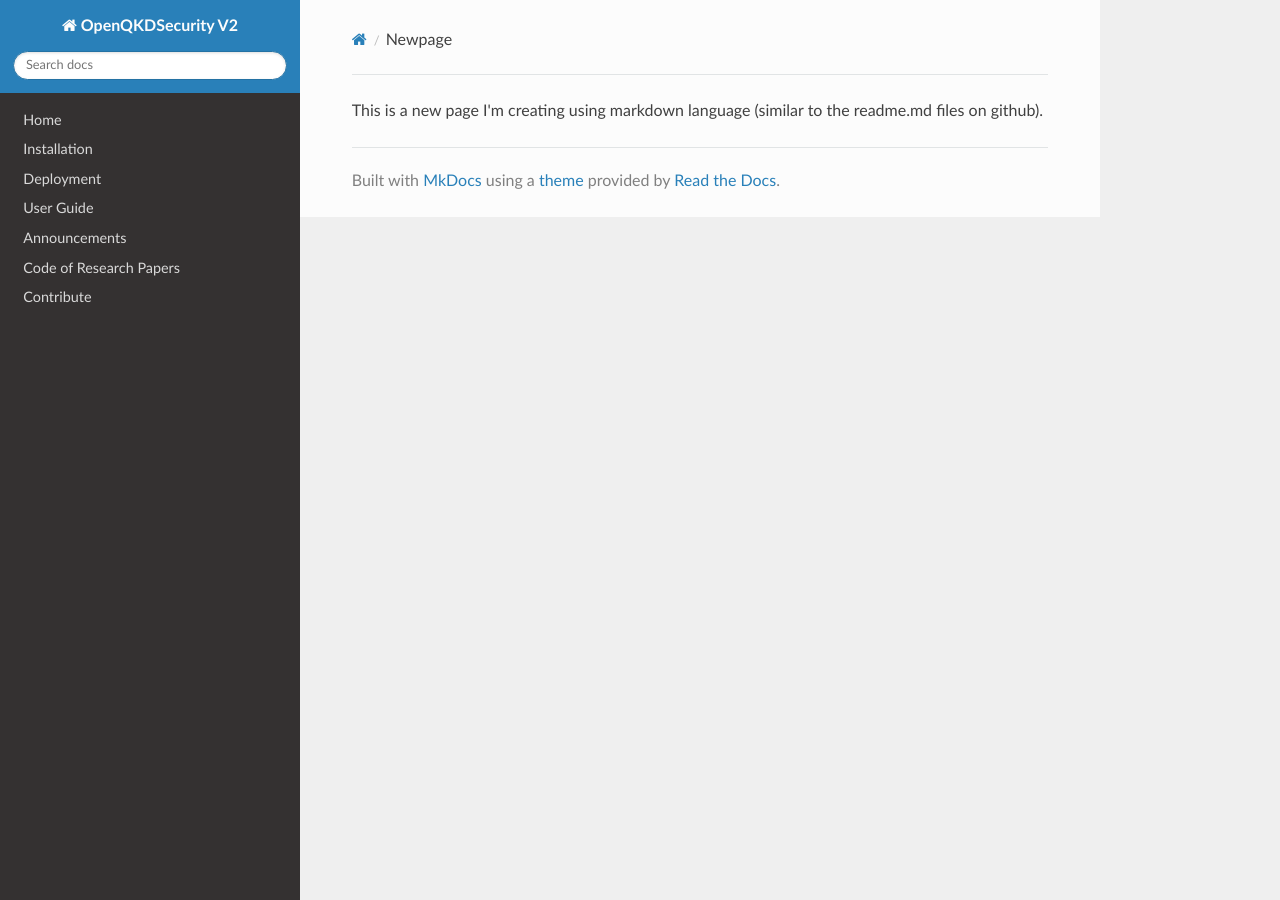
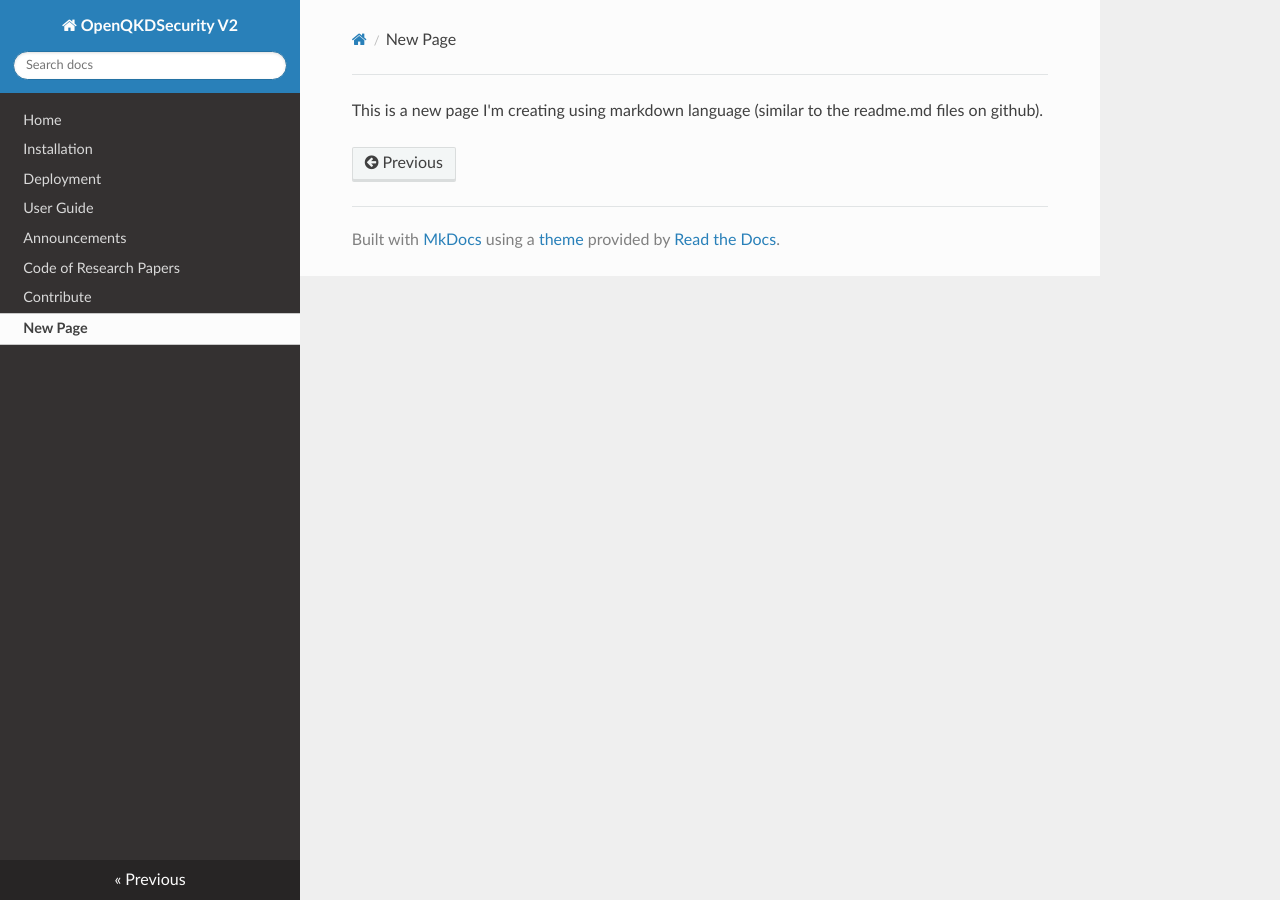
Before and after one commit to Avi-Veeramoothoo/test-oqkds, an MkDocs documentation site: the page built from website/docs/newpage.md, in a window 1280 px wide. Built offline with MkDocs 1.6.1, drawn with Linux system fonts in a browser that asks for light colours; nearby versions of some CDN libraries.

Commit message:
Update mkdocs.yml

```diff
--- a/website/mkdocs.yml
+++ b/website/mkdocs.yml
@@ -7,6 +7,7 @@ nav:
   - Announcements: announcements.md
   - Code of Research Papers: research_code.md
   - Contribute: contribute.md
+  - New Page: newpage.md
 theme: readthedocs
 markdown_extensions:
   - attr_list
```
